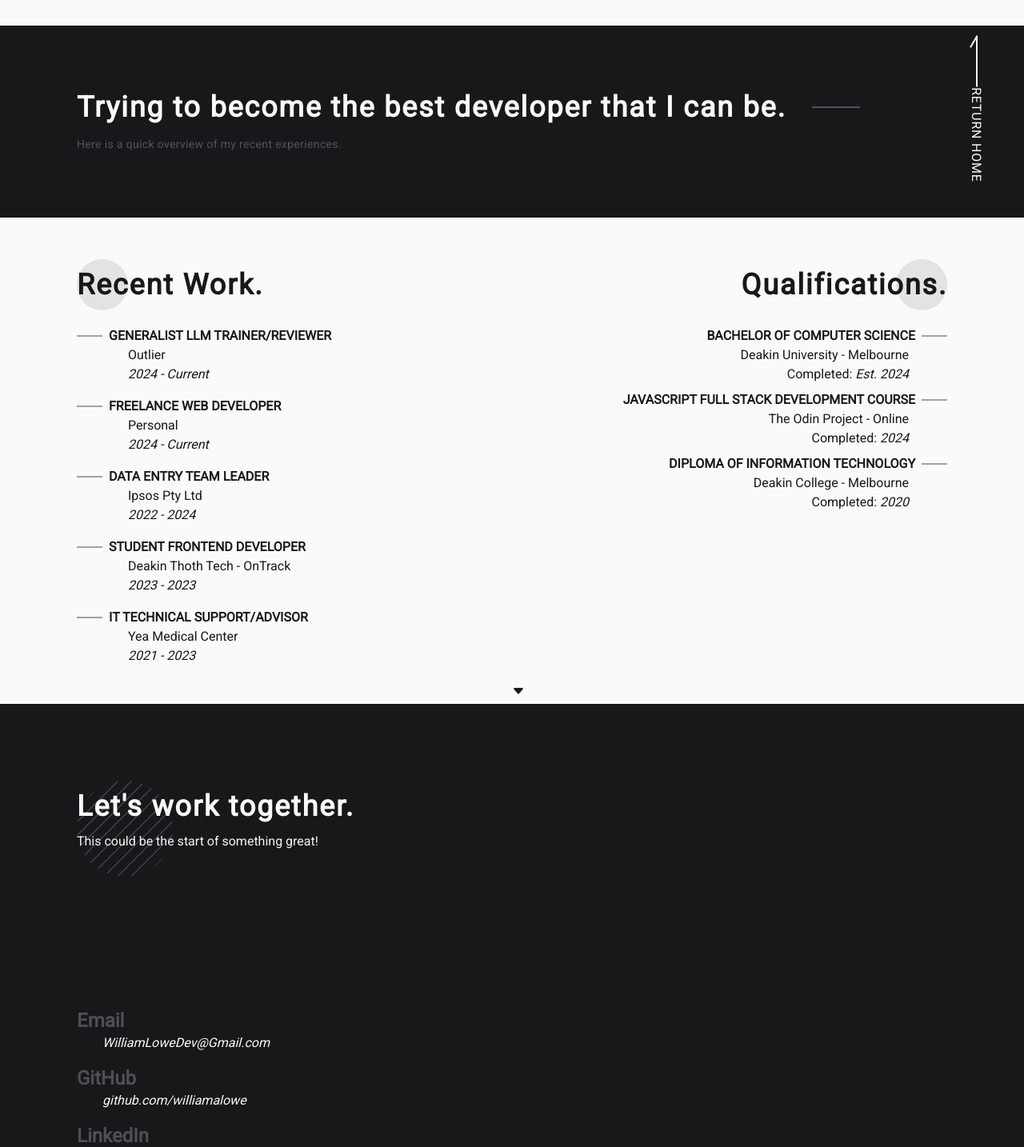
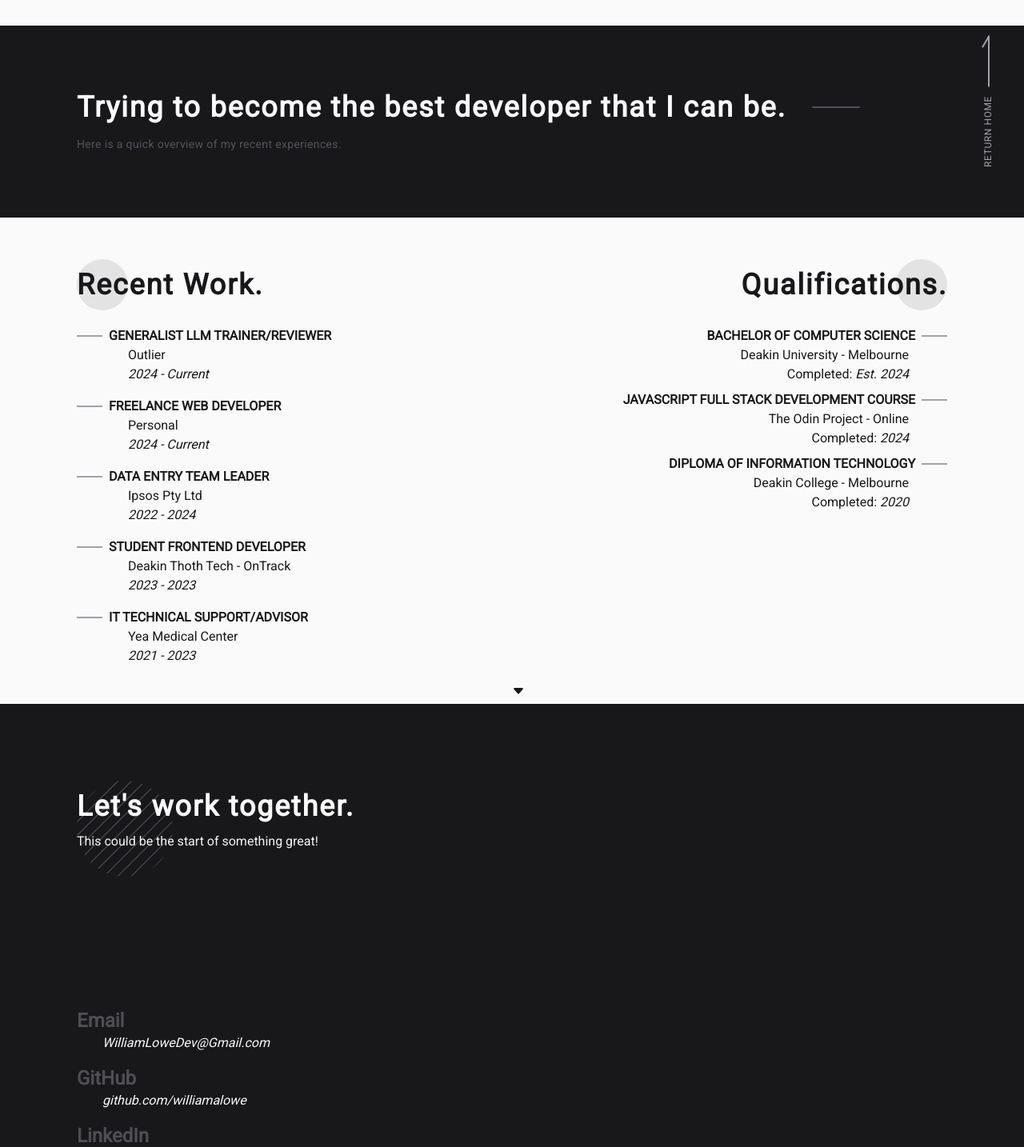
Before and after one commit to williamalowe/portfolio, a Next.js app: page / in a window 1280 px wide. Shown: the part 2960-4394 px from the top of the page at 80% size. Built offline with nearby package versions, Linux system fonts and the light colour scheme.

Commit message:
feat: add return-arrow to contact component

```diff
--- a/src/components/contact.tsx
+++ b/src/components/contact.tsx
@@ -38,6 +38,11 @@ export default function Contact() {
           </div>
         </div>
       </div>
+      <div className="absolute bottom-[20%] right-4">
+        <ReturnArrow
+          isDark
+        />
+      </div>
     </section>
   );
 }
--- a/src/components/return-arrow.tsx
+++ b/src/components/return-arrow.tsx
@@ -23,10 +23,10 @@ export default function ReturnArrow({ isDark }: {
         }}
       >
         <div className="relative w-[2px] h-16">
-          <div className={`absolute top-0 left-0 w-[2px] h-16 ${isDark ? 'bg-zinc-50' : 'bg-zinc-800'}`} />
-          <div className={`absolute top-0 -left-[4px] w-[2px] h-4 rotate-[30deg] ${isDark ? 'bg-zinc-50' : 'bg-zinc-800'}`} />
+          <div className={`absolute top-0 left-0 w-[2px] h-16 ${isDark ? 'bg-zinc-400' : 'bg-zinc-800'}`} />
+          <div className={`absolute top-0 -left-[4px] w-[2px] h-4 rotate-[30deg] ${isDark ? 'bg-zinc-400' : 'bg-zinc-800'}`} />
         </div>
-        <p className={`rotate-90 uppercase tracking-wider ${isDark && 'text-zinc-50'}`}>Return Home</p>
+        <p className={`-rotate-90 text-xs uppercase tracking-wider ${isDark && 'text-zinc-400'}`}>Return Home</p>
       </motion.div>
     </Link>
   );
```
